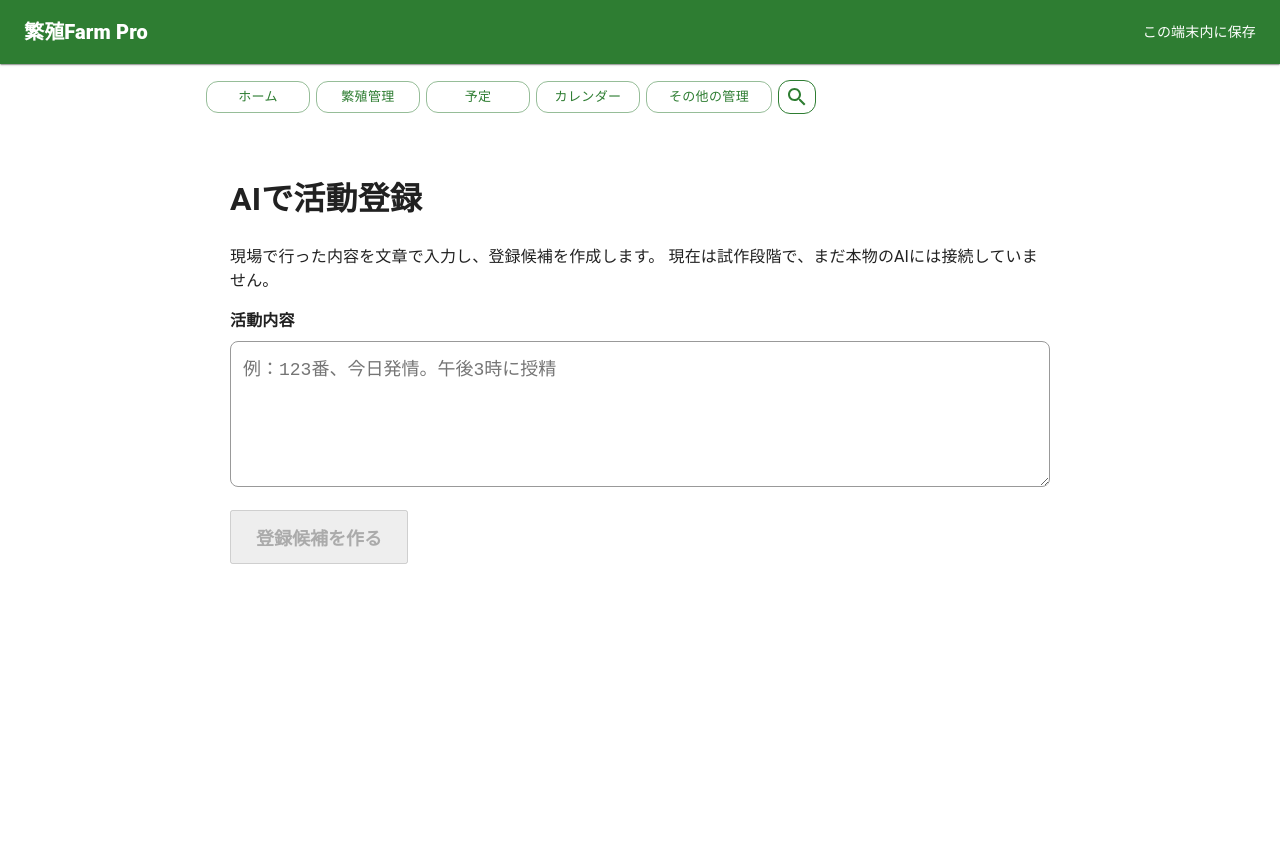
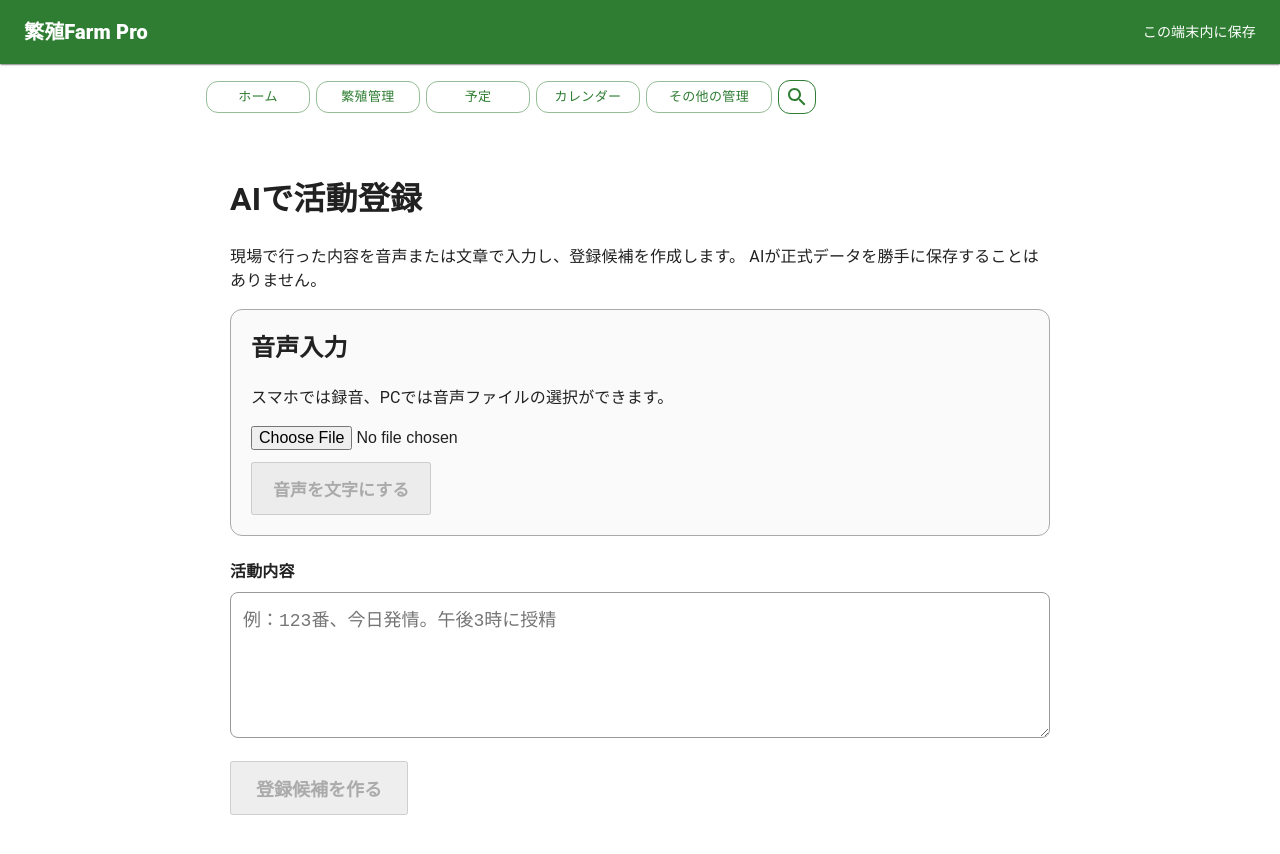
Before and after one commit to farmpro-iwate/FarmPro, a React (Vite) app in the folder client/: page /ai-activity-entry in a window 1280 px wide. Shown: the top 854 px of the page. Before the commit the page ends 800 px from the top, so only its background shows below. Built offline with nearby package versions, Linux system fonts and the light colour scheme.

Commit message:
Add voice transcription to AI activity entry

```diff
--- a/client/src/pages/AiActivityEntry.tsx
+++ b/client/src/pages/AiActivityEntry.tsx
@@ -6,9 +6,17 @@ type ActivityCandidate = {
   inseminationTime: string;
 };
 
+type TranscriptionResponse = {
+  text?: string;
+  message?: string;
+};
+
 export function AiActivityEntry() {
   const [inputText, setInputText] = useState('');
   const [candidate, setCandidate] = useState<ActivityCandidate | null>(null);
+  const [audioFile, setAudioFile] = useState<File | null>(null);
+  const [isTranscribing, setIsTranscribing] = useState(false);
+  const [voiceMessage, setVoiceMessage] = useState('');
 
   const createCandidate = () => {
     const animalNumber = inputText.match(/(\d+)番/)?.[1] ?? '';
@@ -21,14 +29,95 @@ export function AiActivityEntry() {
     });
   };
 
+  const transcribeAudio = async () => {
+    if (!audioFile) return;
+
+    setIsTranscribing(true);
+    setVoiceMessage('');
+
+    try {
+      const formData = new FormData();
+      formData.append('audio', audioFile);
+
+      const response = await fetch('/api/ai-voice/transcribe', {
+        method: 'POST',
+        body: formData,
+        credentials: 'include',
+      });
+
+      const result = (await response.json()) as TranscriptionResponse;
+
+      if (!response.ok) {
+        throw new Error(result.message || '音声の文字起こしに失敗しました。');
+      }
+
+      const transcription = result.text?.trim();
+      if (!transcription) {
+        throw new Error('文字起こし結果が空でした。');
+      }
+
+      setInputText(transcription);
+      setCandidate(null);
+      setVoiceMessage('音声を文字にしました。内容を確認してください。');
+    } catch (error) {
+      setVoiceMessage(
+        error instanceof Error ? error.message : '音声の文字起こしに失敗しました。',
+      );
+    } finally {
+      setIsTranscribing(false);
+    }
+  };
+
   return (
     <div style={{ maxWidth: 900, margin: '0 auto', padding: 24 }}>
       <h1>AIで活動登録</h1>
 
       <p>
-        現場で行った内容を文章で入力し、登録候補を作成します。
-        現在は試作段階で、まだ本物のAIには接続していません。
+        現場で行った内容を音声または文章で入力し、登録候補を作成します。
+        AIが正式データを勝手に保存することはありません。
       </p>
+
+      <section
+        style={{
+          marginBottom: 24,
+          padding: 20,
+          border: '1px solid #aaa',
+          borderRadius: 12,
+          background: '#fafafa',
+        }}
+      >
+        <h2 style={{ marginTop: 0 }}>音声入力</h2>
+        <p>スマホでは録音、PCでは音声ファイルの選択ができます。</p>
+
+        <input
+          type="file"
+          accept="audio/*"
+          capture="environment"
+          onChange={(event) => {
+            setAudioFile(event.target.files?.[0] ?? null);
+            setVoiceMessage('');
+          }}
+          disabled={isTranscribing}
+          style={{ display: 'block', marginBottom: 12, fontSize: 16 }}
+        />
+
+        <button
+          type="button"
+          onClick={transcribeAudio}
+          disabled={!audioFile || isTranscribing}
+          style={{
+            padding: '12px 20px',
+            fontSize: 17,
+            fontWeight: 700,
+            cursor: audioFile && !isTranscribing ? 'pointer' : 'not-allowed',
+          }}
+        >
+          {isTranscribing ? '文字起こし中…' : '音声を文字にする'}
+        </button>
+
+        {audioFile && <p>選択中：{audioFile.name}</p>}
+        {voiceMessage && <p role="status">{voiceMessage}</p>}
+      </section>
 
       <label htmlFor="activityText" style={{ display: 'block', fontWeight: 700, marginBottom: 8 }}>
         活動内容
@@ -37,7 +126,10 @@ export function AiActivityEntry() {
       <textarea
         id="activityText"
         value={inputText}
-        onChange={(event) => setInputText(event.target.value)}
+        onChange={(event) => {
+          setInputText(event.target.value);
+          setCandidate(null);
+        }}
         placeholder="例：123番、今日発情。午後3時に授精"
         rows={6}
         style={{
```
